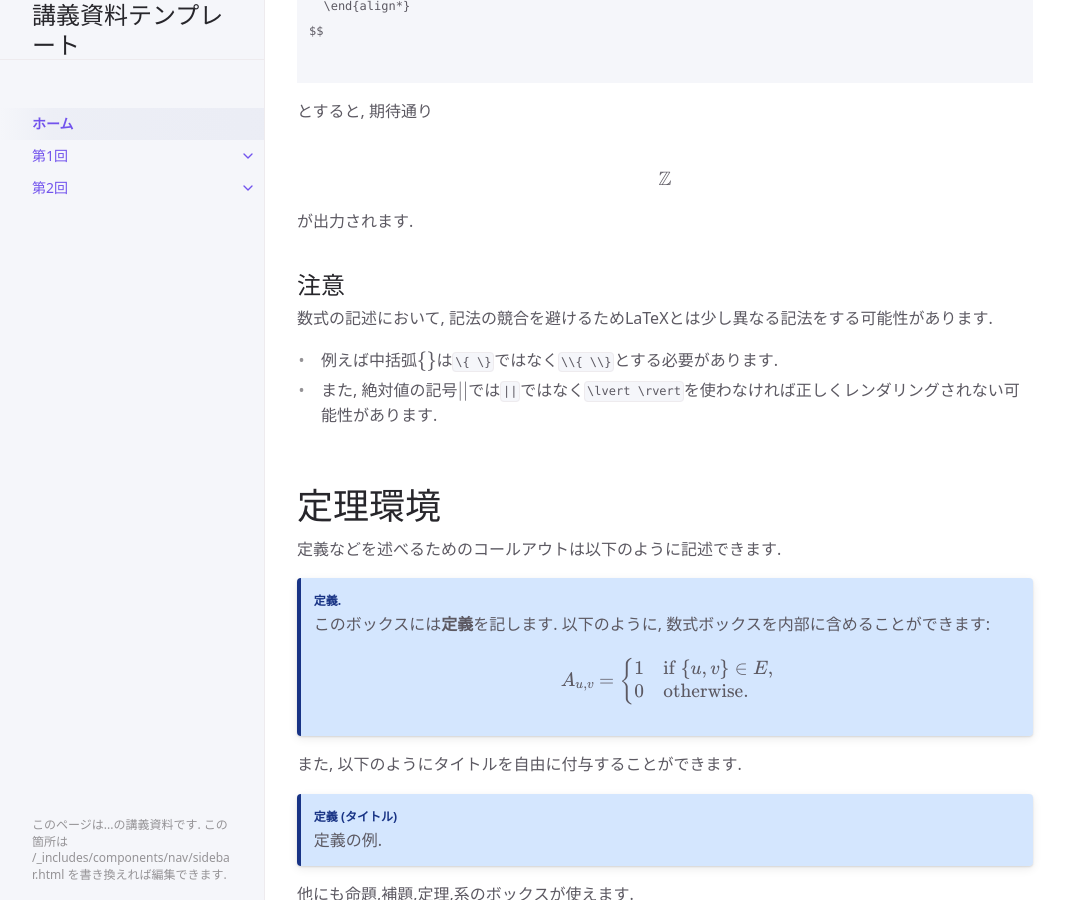
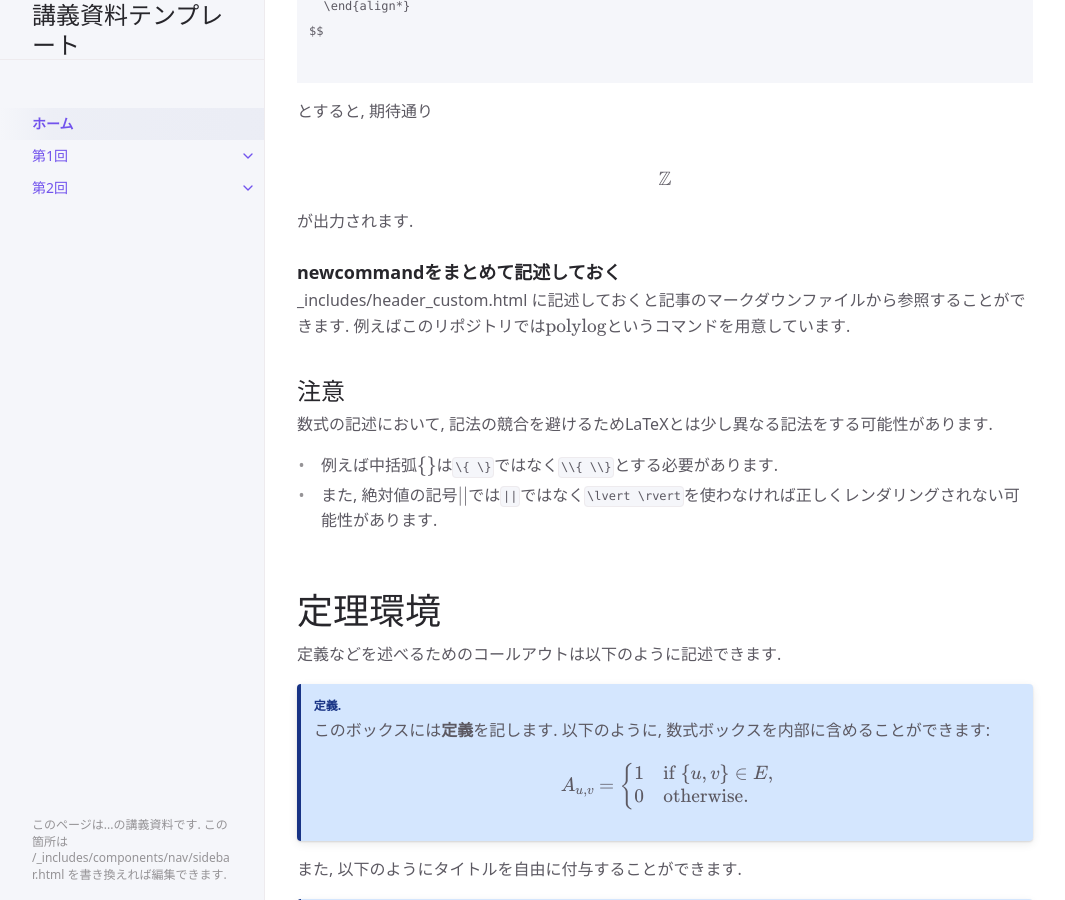
Before and after one commit to NobutakaShimizu/lecture_template, a Jekyll site: the page built from index.md, in a window 1280 px wide and 900 px high, scrolled down 3252 px. Shown: the whole window, without its empty margins (107-1172 px from the left). Built offline with Jekyll 4.4.1, drawn with Linux system fonts in a browser that asks for light colours; cached includes are drawn as plain includes; formulas are drawn with MathJax 3.

Commit message:
newcommandの使い方を明確化し、_includes/header_custom.htmlに定義を追加

```diff
--- a/_includes/header_custom.html
+++ b/_includes/header_custom.html
@@ -0,0 +1,3 @@
+$$
+  \newcommand{polylog}{\mathrm{polylog}}
+$$
--- a/index.md
+++ b/index.md
@@ -140,6 +140,10 @@ $$
 
 が出力されます.
 
+### **newcommandをまとめて記述しておく**
+
+_includes/header_custom.html に記述しておくと記事のマークダウンファイルから参照することができます. 例えばこのリポジトリでは$\polylog$というコマンドを用意しています.
+
 ## 注意
 
 数式の記述において, 記法の競合を避けるためLaTeXとは少し異なる記法をする可能性があります.
```
Also changed, not shown: 10 other files.
